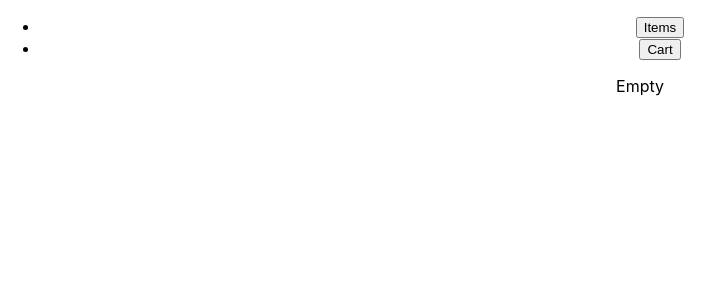
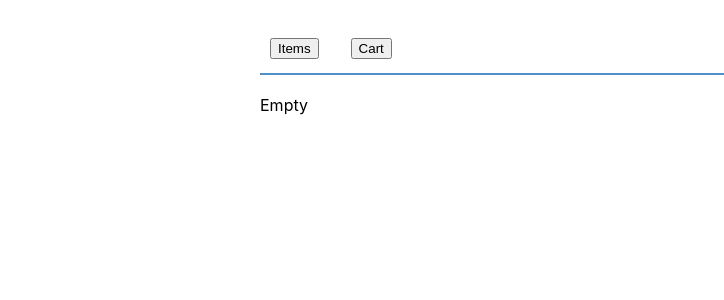
Before and after one commit to Darrenni97/shopping-cart, a React (Create React App) app: page / in a window 1280 px wide. Shown: the top 300 px of the page, without its empty margins (0-724 px from the left). Built offline with nearby package versions, Linux system fonts and the light colour scheme.

Commit message:
add styling for app

```diff
--- a/src/App.css
+++ b/src/App.css
@@ -1,38 +1,32 @@
 .App {
-  text-align: center;
+  max-width: 800px;
+  margin: 0 auto;
 }
-
-.App-logo {
-  height: 40vmin;
-  pointer-events: none;
+.App-nav {
+  margin: 20px;
+  padding: 10px;
+  border-bottom: 2px solid #508FCA;
 }
-
-@media (prefers-reduced-motion: no-preference) {
-  .App-logo {
-    animation: App-logo-spin infinite 20s linear;
-  }
+.App-nav ul {
+  padding: 0;
+  margin: 0;
 }
-
-.App-header {
-  background-color: #282c34;
-  min-height: 100vh;
-  display: flex;
-  flex-direction: column;
-  align-items: center;
-  justify-content: center;
-  font-size: calc(10px + 2vmin);
-  color: white;
+.App-nav-item {
+  list-style: none;
+  display: inline-block;
+  margin-right: 32px;
+  font-size: 24px;
+  border-bottom: 4px solid transparent;
 }
-
-.App-link {
-  color: #61dafb;
+.App-content {
+  margin: 0 20px;
 }
-
-@keyframes App-logo-spin {
-  from {
-    transform: rotate(0deg);
-  }
-  to {
-    transform: rotate(360deg);
-  }
+.App-nav-item a {
+  cursor: pointer;
 }
+.App-nav-item a:hover {
+  color: #999;
+}
+.App-nav-item.selected {
+  border-bottom-color: #FFAA3F;
+}
```
